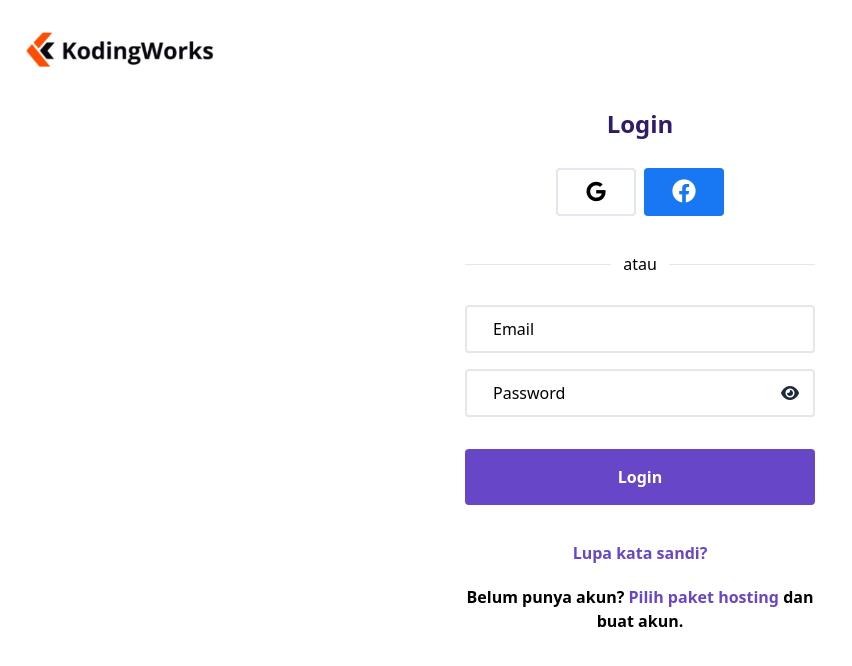
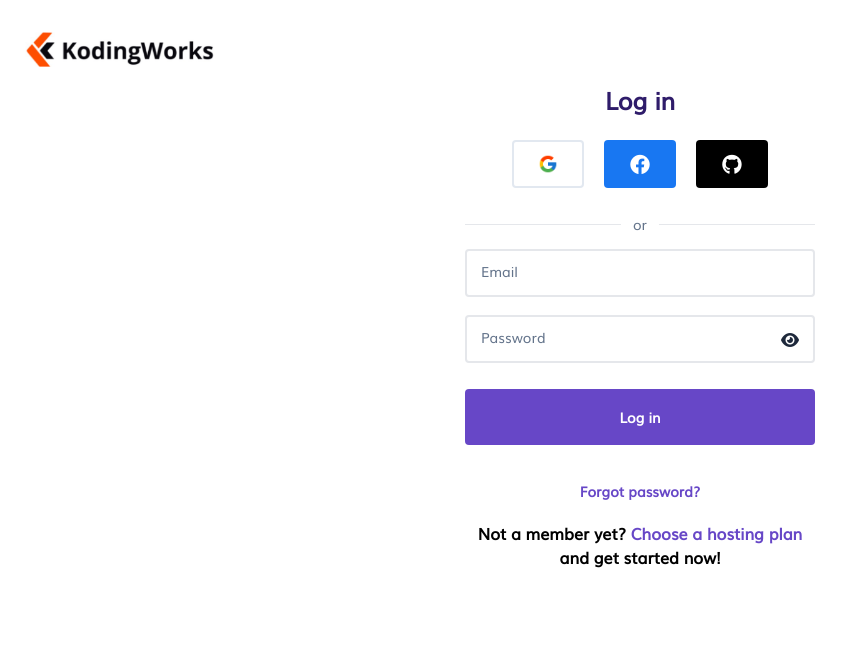
Before and after one commit to vathroh/sprint1-hostinger-login-page-cloning, a website: page index.html in a window 1280 px wide. Shown: the whole page, without its empty margins (0-852 px from the left). Drawn offline with Linux system fonts and the light colour scheme.

Commit message:
finish job

```diff
--- a/index.html
+++ b/index.html
@@ -11,63 +11,69 @@
         integrity="sha512-KfkfwYDsLkIlwQp6LFnl8zNdLGxu9YAA1QvwINks4PhcElQSvqcyVLLD9aMhXd13uQjoXtEKNosOWaZqXgel0g=="
         crossorigin="anonymous" referrerpolicy="no-referrer" />
     <style>
-        /* input:valid~label, */
-        input:focus~label {
+        /* input:not(:placeholder-shown), */
+        input:valid ~ label,
+        input:focus ~ label {
             transform: translateY(-100%);
         }
     </style>
 </head>
 
-<body class="font-sans">
+<body>
     <section class="w-full relative p-5">
-        <div class="">
+        <div class="absolute">
             <img width="200px" src="images/logo.png" alt="">
         </div>
-        <div class=" mt-8 w-full h-full">
+        <div class="w-full h-full mt-16">
             <div class="max-w-[350px] my-5  mx-auto">
-                <h2 class="text-center text-2xl font-bold text-[#2f1c6a]">Login</h2>
-                <div class="w-full text-center my-5 md:flex md:justify-center">
-                    <button class="w-full md:w-20 my-2 border-2 border-slate-200 px-6 py-2 rounded h-12 md:mx-1">
-                        <i class="fa-brands fa-google fa-lg"></i>
+                <h2 class="text-center text-2xl text-[#2f1c6a] font-extrabold">Log in</h2>
+                <div class="text-center my-6 md:flex md:justify-center">
+                    <button class="w-full md:w-[72px] border-2 border-slate-200 px-6 py-2 rounded h-[48px] md:mx-[10px] mx-1">
+                        <!-- <i class="fa-brands fa-google fa-lg"></i> -->
+                        <img src="/images/icons8-google-96.png" />
                         <p class="inline font-bold text-[#1d1e20] mx-1 md:hidden">Google</p>
                     </button>
                     <button
-                        class="w-full md:w-20 my-2 px-6 py-2 rounded text-white bg-[#1877f2] h-12 flex items-center justify-center md:mx-1">
-                        <i class="fa-brands fa-facebook fa-xl"></i>
+                        class="w-full md:w-[72px] px-6 py-2 rounded text-white bg-[#1877f2] h-[48px] flex items-center justify-center md:mx-[10px] mx-1">
+                        <i class="fa-brands fa-facebook fa-lg"></i>
+                        <p class="inline font-bold text-white mx-3 md:hidden">Facebook</p>
+                    </button>
+                    <button
+                        class="w-full  md:w-[72px] px-6 py-2 rounded text-white bg-black h-[48px] flex items-center justify-center md:mx-[10px] mx-1">
+                        <i class="fa-brands fa-github fa-lg"></i>
                         <p class="inline font-bold text-white mx-3 md:hidden">Facebook</p>
                     </button>
                 </div>
 
-                <div class="relative w-full my-10">
+                <div class="relative w-full mt-9">
                     <hr>
-                    <p class="absolute top-0 left-1/2 -translate-x-1/2 -translate-y-1/2 px-3 bg-white">atau</p>
+                    <p class="absolute top-0 left-1/2 -translate-x-1/2 -translate-y-1/2 px-3 bg-white text-slate-500 text-sm">or</p>
                 </div>
 
-                <form action="#" class="w-full">
-                    <div class="form-control my-4 relative h-12">
-                        <input id="email" type="email"
-                            class="w-full h-12 border-2 px-4 py-2 rounded text-lg focus:outline-none focus:border-[#673de6] focus:shadow-[#673de6] focus:shadow-sm">
-                        <label for="email"
-                            class="absolute block z-10 items-center left-5 px-2 top-3 bg-white transition-all">Email</label>
+                <form action="#" class="w-full text-slate-500 mt-6">
+                    <div class="form-control mt-4 mb-[18px] relative h-12">
+                        <input id="email" type="text"
+                            class="w-full h-12 border-2 px-4 py-2 rounded text-lg focus:outline-none focus:border-[#673de6] focus:shadow-[#673de6] focus:shadow-sm" required>
+                        <label for="text"
+                            class="absolute block z-10 items-center left-2 px-2 top-3 bg-white transition-all text-sm">Email</label>
                     </div>
-                    <div class="my-4 relative h-12">
+                    <div class="my-[10px] relative h-12">
                         <input id="password" type="password"
-                            class="absolute w-full h-12 border-2 px-4 py-2 text-lg rounded focus:outline-none focus:border-[#673de6] focus:shadow-[#673de6] focus:shadow-sm">
+                            class="absolute w-full h-12 border-2 px-4 py-2 text-lg rounded focus:outline-none focus:border-[#673de6] focus:shadow-[#673de6] focus:shadow-sm" required>
                         <label for="password"
-                            class="absolute block z-10 items-center left-5 px-2 top-3 bg-white transition-all">Password</label>
+                            class="absolute block z-10 items-center left-2 px-2 top-3 bg-white transition-all text-sm">Password</label>
                         <div class="absolute z-20 right-4 top-3 text-slate-800">
                             <i class="fa-solid fa-eye"></i>
                         </div>
                     </div>
-                    <button class="w-full bg-[#6747c7] px-5 py-4 h-14 rounded text-white font-bold my-4">Login</button>
+                    <button class="w-full bg-[#6747c7] px-5 py-4 h-14 rounded text-white font-bold my-4 text-sm">Log in</button>
                 </form>
-                <p class="text-center my-5 text-[#6747c7] font-bold">
+                <p class="text-center my-5 text-[#6747c7] font-bold text-sm">
                     <a href="#">
-                        Lupa kata sandi?
+                        Forgot password?
                 </p>
                 </a>
-                <h5 class="text-center my-5 font-bold">Belum punya akun? <a href="#"> <span class="text-[#6747c7]">Pilih
-                            paket hosting </span> </a> dan buat akun.</h5>
+                <h5 class="text-center my-5 font-bold">Not a member yet? <a href="#"> <span class="text-[#6747c7]">Choose a hosting plan </span> </a> and get started now!</h5>
             </div>
         </div>
     </section>
--- a/src/input.css
+++ b/src/input.css
@@ -1,3 +1,10 @@
+@font-face { font-family: Muli; src: url('fonts/Muli.ttf'); }
+@font-face { font-family: Muli-bold; src: url('fonts/Muli-Bold.ttf'); }
+
 @tailwind base;
 @tailwind components;
 @tailwind utilities;
+
+* {
+    font-family: Muli;
+}
```
Also changed, not shown: css/fonts/Muli-Bold.ttf (added), css/fonts/Muli-BoldItalic.ttf (added), css/fonts/Muli-ExtraLight.ttf (added), css/fonts/Muli-ExtraLightItalic.ttf (added), css/fonts/Muli-Italic.ttf (added), css/fonts/Muli-Light.ttf (added), css/fonts/Muli-LightItalic.ttf (added), css/fonts/Muli-Semi-BoldItalic.ttf (added), css/fonts/Muli-SemiBold.ttf (added), css/fonts/Muli.ttf (added), css/style.css, images/icons8-google-96.png (added).
